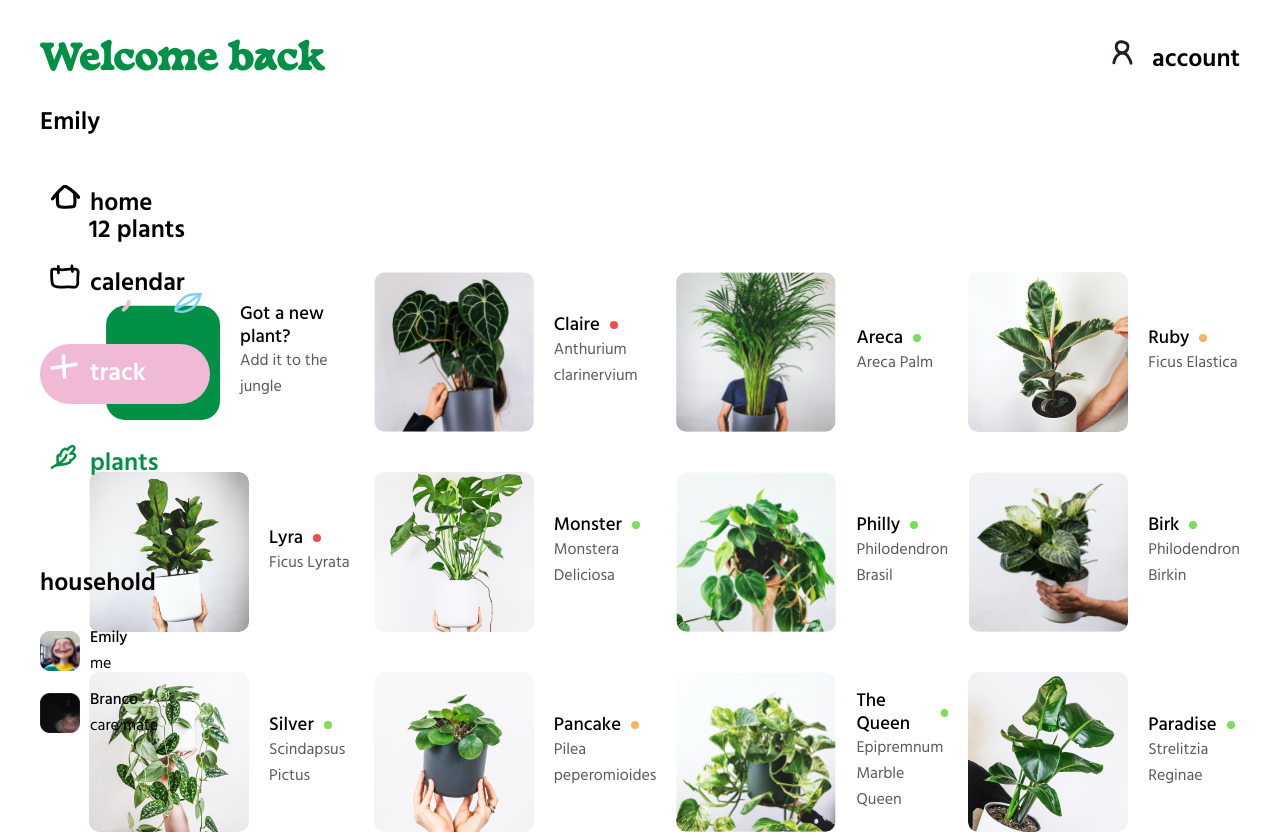
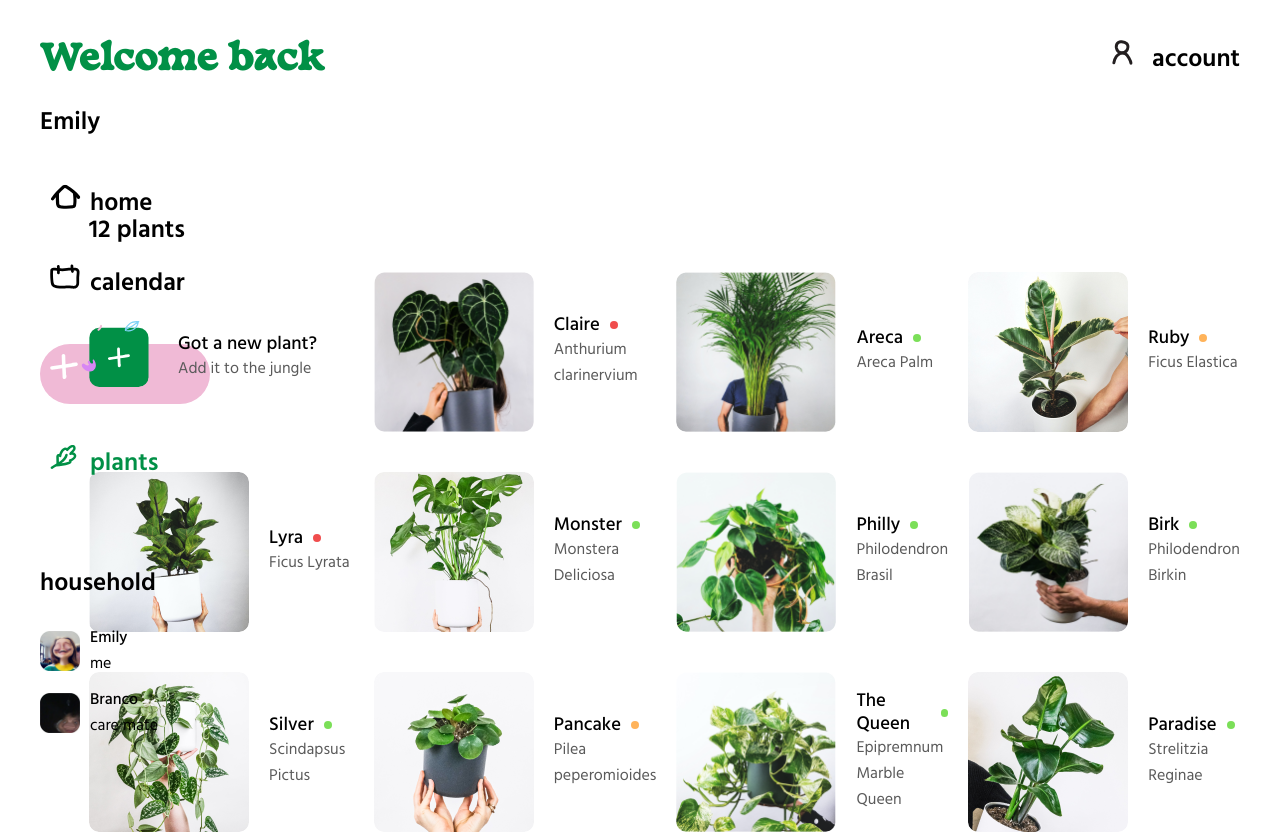
Before and after one commit to emilyberghen/hoya, a React (Create React App) app: page /plants in a window 1280 px wide. Shown: the top 834 px of the page. Built offline with nearby package versions, Linux system fonts and the light colour scheme.

Commit message:
Fix add plant button

```diff
--- a/src/App.scss
+++ b/src/App.scss
@@ -347,10 +347,20 @@ main {
   p {
     color: $color-medium;
   }
+
   img {
     width: 60px;
     border-radius: $border-radius;
     margin-right: $margin-m;
+  }
+
+  &.addPlant img {
+    width: 69px;
+    height: 71px;
+    transform: translateX(-9px);
+  }
+  &.addPlant div {
+    transform: translateY(6px);
   }
 }
 
--- a/src/components/plants/Plants.js
+++ b/src/components/plants/Plants.js
@@ -7,7 +7,7 @@ function Plants({ plants }) {
   return (
     <>
       <div className="plants">
-        <section className="plant">
+        <section className="plant addPlant">
           <img src={image} alt="add plant"></img>
           <div>
             <h3>Got a new plant?</h3>
```
